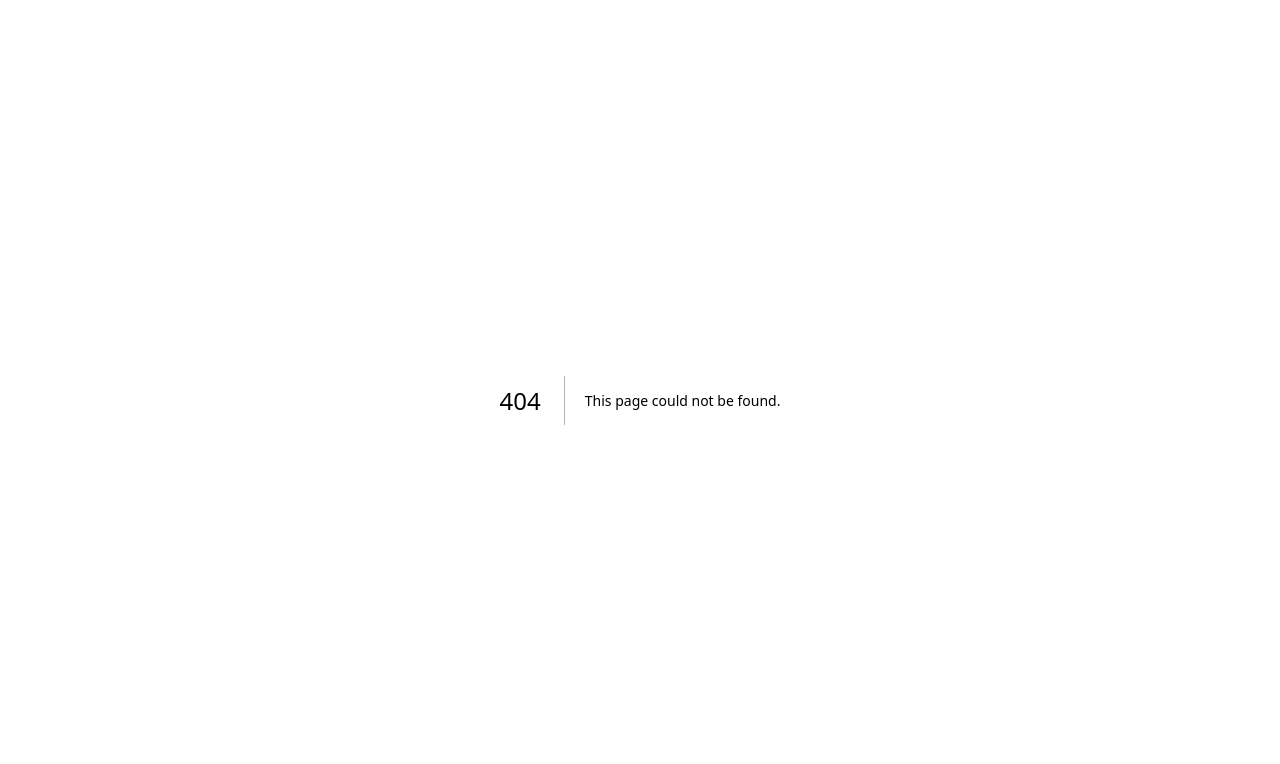
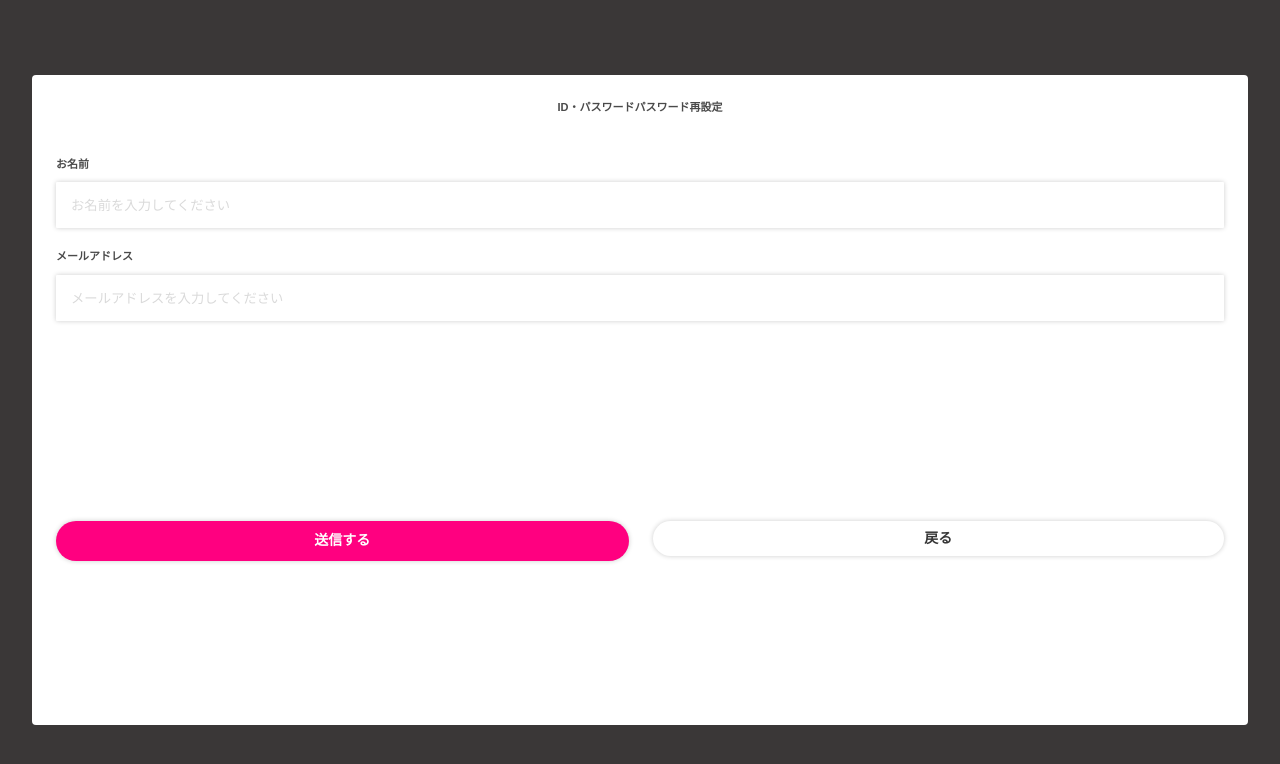
Before and after one commit to leoandy26/bulma_nextjs, a Next.js app: page /NewAccount in a window 1280 px wide. Before the commit this address had no page. Shown: the top 764 px of the page. Built offline with nearby package versions, Linux system fonts and the light colour scheme.

Commit message:
✅ Added Signup page

```diff
--- /dev/null
+++ b/pages/NewAccount.jsx
@@ -0,0 +1,64 @@
+import { useState } from "react";
+import Head from "next/head";
+import { FaEye, FaEyeSlash } from "react-icons/fa";
+
+export default function NewAccount() {
+  const [showPassword, setShowPassword] = useState(false);
+
+  const togglePassword = () => {
+    setShowPassword(!showPassword);
+  };
+
+  return (
+    <>
+      <Head>
+        <title>Create New Account</title>
+        <meta name="description" content="Generated by create next app" />
+        <meta name="viewport" content="width=device-width, initial-scale=1" />
+        {/* <Script src="https://kit.fontawesome.com/f7881610ec.js" /> */}
+      </Head>
+
+      <div class="card CardBox">
+        <div class="card-content Card">
+          <div className="CreatePassTitleBox">
+            <p className="MainText">ID・パスワードパスワード再設定</p>
+          </div>
+          <form className="Form">
+            <p className="MainText">お名前</p>
+            <input
+              className="NameInput"
+              type="name"
+              id="email"
+              name="email"
+              placeholder="お名前を入力してください"
+              required
+            />
+
+            <div className="email-input-container">
+              <div className="EyeMarkBox">
+                <p className="MainText">メールアドレス</p>
+                <input
+                  className="NewAccountEmailInput"
+                  type="email"
+                  id="password"
+                  name="password"
+                  placeholder="メールアドレスを入力してください"
+                  required
+                />
+              </div>
+            </div>
+            <div className="BottomBtn">
+              <button type="submit" class="button Btn SendBtnBox">
+                <p className="SendBtn">送信する</p>
+              </button>
+
+              <button type="submit" class="button Btn ReturnBtnBox">
+                <p className="ReturnBtn">戻る</p>
+              </button>
+            </div>
+          </form>
+        </div>
+      </div>
+    </>
+  );
+}
--- /dev/null
+++ b/pages/NewAccount.module.scss
@@ -0,0 +1,102 @@
+.CardBox {
+  padding: 32px;
+  height: 100vh;
+  display: flex;
+  justify-content: center;
+  align-items: center;
+  border-radius: 0;
+  background-color: #3a3737;
+}
+.Card {
+  width: 100%;
+  height: 650px;
+  background-color: white;
+}
+.CreatePassTitleBox {
+  text-align: center;
+  margin-bottom: 40px;
+}
+
+.CreatePassText {
+  font-size: 10px;
+}
+
+.NameInput {
+  display: block;
+  width: 100%;
+  padding: 15px;
+  margin: 10px auto;
+  margin-bottom: 20px;
+  box-shadow: 0 0 5px rgba(0, 0, 0, 0.2);
+  border-radius: 1px;
+  border: none;
+  .NameInputinput::placeholder {
+    color: #c12525;
+  }
+}
+
+.NewAccountEmailInput {
+  display: block;
+  width: 100%;
+  padding: 15px;
+  margin: 10px auto;
+  box-shadow: 0 0 5px rgba(0, 0, 0, 0.2);
+  margin-bottom: 200px;
+  border-radius: 1px;
+
+  border: none;
+}
+
+.BottomBtn {
+  gap: 24px;
+  display: flex;
+  margin-top: 40px;
+}
+
+.MainText {
+  font-size: 11px;
+  font-weight: bold;
+  font-family: "Hiragino Kaku Gothic Pro", "メイリオ", sans-serif;
+}
+
+.SendBtnBox {
+  display: block;
+  width: 70%;
+  margin: 0 auto;
+  margin-bottom: 20px;
+  border: 1px solid #ccc;
+  border-radius: 20px;
+  background-color: rgb(255, 0, 128);
+}
+
+.SendBtn {
+  color: #fff;
+  margin: 0 auto;
+  font-size: 14px;
+  font-weight: bold;
+  font-family: "Hiragino Kaku Gothic Pro", "メイリオ", sans-serif;
+}
+
+.ReturnBtnBox {
+  display: block;
+  width: 70%;
+  font-size: 14px;
+  margin: 0 auto;
+  margin-bottom: 90px;
+  border: 1px solid #ccc;
+  border-radius: 20px;
+}
+
+.Btn {
+  font-weight: bold;
+  border: none;
+  box-shadow: 0 0 5px rgba(0, 0, 0, 0.2);
+  font-family: "Hiragino Kaku Gothic Pro", "メイリオ", sans-serif;
+}
+
+.NameInput::placeholder {
+  color: #dadada; /* replace with your desired color */
+}
+.NewAccountEmailInput::placeholder {
+  color: #dadada; /* replace with your desired color */
+}
--- a/styles/styles.scss
+++ b/styles/styles.scss
@@ -1,6 +1,7 @@
 @import "bulma/bulma";
 @import "../pages/Home.module.scss";
 @import "../pages/Login.module.scss";
+@import "../pages/NewAccount.module.scss";
 
 html,
 body {
```
Also changed, not shown: pages/Login.jsx (+9 -0 lines).
